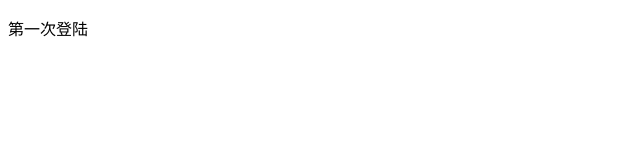
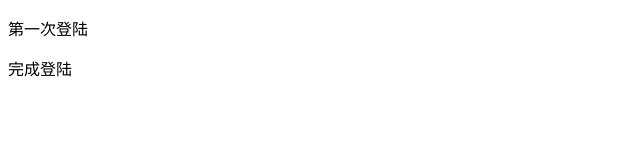
Before and after one commit to irouduoduo/idcast, a plain HTML site: page index.html in a window 1280 px wide. Shown: the whole page, without its empty margins (0-640 px from the left). Drawn offline with Linux system fonts and the light colour scheme.

Commit message:
完成了登陆功能

```diff
--- a/index.html
+++ b/index.html
@@ -6,6 +6,7 @@
 </head>
 <body>
    <p>第一次登陆</p>
+   <p>完成登陆</p>
 
 </body>
 </html>
```
